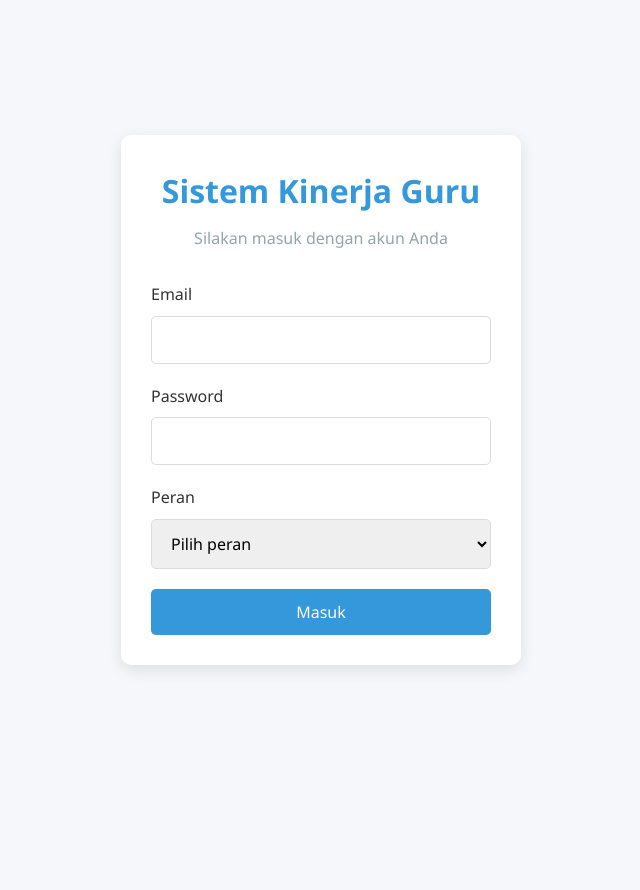
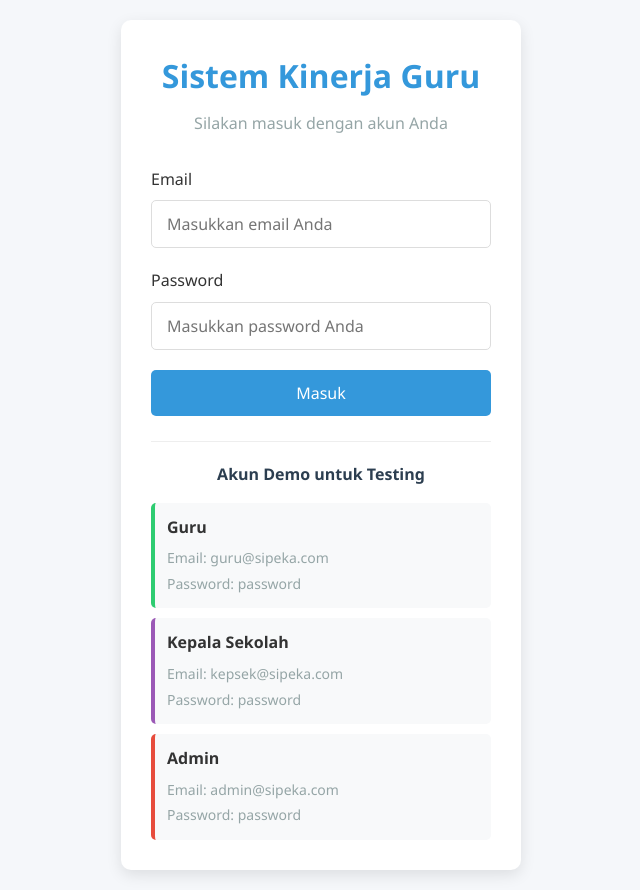
Before and after one commit to esnpendosa/sipeka, a PHP site: page / in a window 1280 px wide. Shown: the whole page, without its empty margins (319-959 px from the left). Before the commit the page ends 670 px from the top, so only its background shows below. Run offline with PHP 8.4, Linux system fonts and the light colour scheme.

Commit message:
Update index.php

```diff
--- a/index.php
+++ b/index.php
@@ -16,12 +16,11 @@ if ($_SERVER['REQUEST_METHOD'] == 'POST') {
 
     $email = $_POST['email'] ?? '';
     $password = $_POST['password'] ?? '';
-    $role = $_POST['role'] ?? '';
 
-    if (!empty($email) && !empty($password) && !empty($role)) {
+    if (!empty($email) && !empty($password)) {
         $pdo = getDBConnection();
-        $stmt = $pdo->prepare("SELECT * FROM users WHERE email = ? AND role = ?");
-        $stmt->execute([$email, $role]);
+        $stmt = $pdo->prepare("SELECT * FROM users WHERE email = ?");
+        $stmt->execute([$email]);
         $user = $stmt->fetch();
 
         if ($user && password_verify($password, $user['password'])) {
@@ -40,10 +39,10 @@ if ($_SERVER['REQUEST_METHOD'] == 'POST') {
             }
             exit;
         } else {
-            $error = "Email, password, atau role salah";
+            $error = "Email atau password salah";
         }
     } else {
-        $error = "Semua field harus diisi";
+        $error = "Email dan password harus diisi";
     }
 }
 ?>
@@ -86,10 +85,10 @@ if ($_SERVER['REQUEST_METHOD'] == 'POST') {
         .login-header p {color: var(--gray);}
         .form-group {margin-bottom: 20px;}
         .form-group label {display: block; margin-bottom: 8px; font-weight: 500;}
-        .form-group input, .form-group select {
+        .form-group input {
             width: 100%; padding: 12px 15px; border: 1px solid #ddd; border-radius: 5px; font-size: 16px; transition: border 0.3s;
         }
-        .form-group input:focus, .form-group select:focus {border-color: var(--primary); outline: none;}
+        .form-group input:focus {border-color: var(--primary); outline: none;}
         .btn {
             width: 100%; padding: 12px; background-color: var(--primary); color: white;
             border: none; border-radius: 5px; font-size: 16px; font-weight: 500; cursor: pointer; transition: background-color 0.3s;
@@ -97,6 +96,32 @@ if ($_SERVER['REQUEST_METHOD'] == 'POST') {
         .btn:hover {background-color: #2980b9;}
         .error-message {color: var(--danger); margin-top: 10px; text-align: center;}
         .success-message {color: var(--secondary); margin-top: 10px; text-align: center;}
+        .user-accounts {
+            margin-top: 25px;
+            border-top: 1px solid #eee;
+            padding-top: 20px;
+        }
+        .user-accounts h3 {
+            font-size: 16px;
+            color: var(--dark);
+            margin-bottom: 15px;
+            text-align: center;
+        }
+        .account-list {
+            display: grid;
+            gap: 10px;
+        }
+        .account-item {
+            padding: 12px;
+            background-color: #f8f9fa;
+            border-radius: 5px;
+            border-left: 4px solid var(--primary);
+        }
+        .account-item.guru {border-left-color: var(--secondary);}
+        .account-item.kepala-sekolah {border-left-color: #9b59b6;}
+        .account-item.admin {border-left-color: var(--danger);}
+        .account-item strong {display: block; margin-bottom: 5px;}
+        .account-item span {font-size: 14px; color: var(--gray);}
     </style>
 </head>
 <body>
@@ -111,23 +136,35 @@ if ($_SERVER['REQUEST_METHOD'] == 'POST') {
         <form method="POST" action="">
             <div class="form-group">
                 <label for="email">Email</label>
-                <input type="email" id="email" name="email" required>
+                <input type="email" id="email" name="email" required placeholder="Masukkan email Anda">
             </div>
             <div class="form-group">
                 <label for="password">Password</label>
-                <input type="password" id="password" name="password" required>
-            </div>
-            <div class="form-group">
-                <label for="role">Peran</label>
-                <select id="role" name="role" required>
-                    <option value="">Pilih peran</option>
-                    <option value="guru">Guru</option>
-                    <option value="kepala-sekolah">Kepala Sekolah</option>
-                    <option value="admin">Admin</option>
-                </select>
+                <input type="password" id="password" name="password" required placeholder="Masukkan password Anda">
             </div>
             <button type="submit" class="btn">Masuk</button>
         </form>
+
+        <div class="user-accounts">
+            <h3>Akun Demo untuk Testing</h3>
+            <div class="account-list">
+                <div class="account-item guru">
+                    <strong>Guru</strong>
+                    <span>Email: guru@sipeka.com</span><br>
+                    <span>Password: password</span>
+                </div>
+                <div class="account-item kepala-sekolah">
+                    <strong>Kepala Sekolah</strong>
+                    <span>Email: kepsek@sipeka.com</span><br>
+                    <span>Password: password</span>
+                </div>
+                <div class="account-item admin">
+                    <strong>Admin</strong>
+                    <span>Email: admin@sipeka.com</span><br>
+                    <span>Password: password</span>
+                </div>
+            </div>
+        </div>
     </div>
 </body>
 </html>
```
